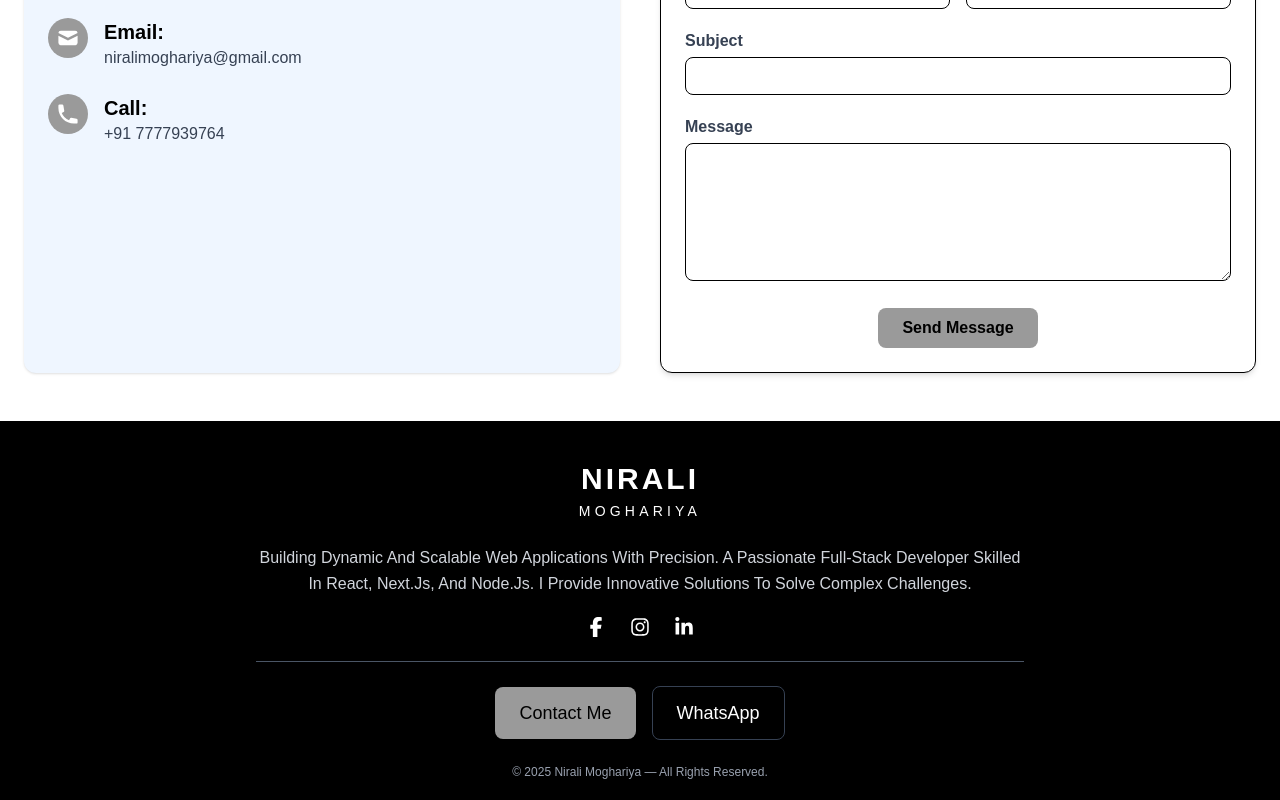
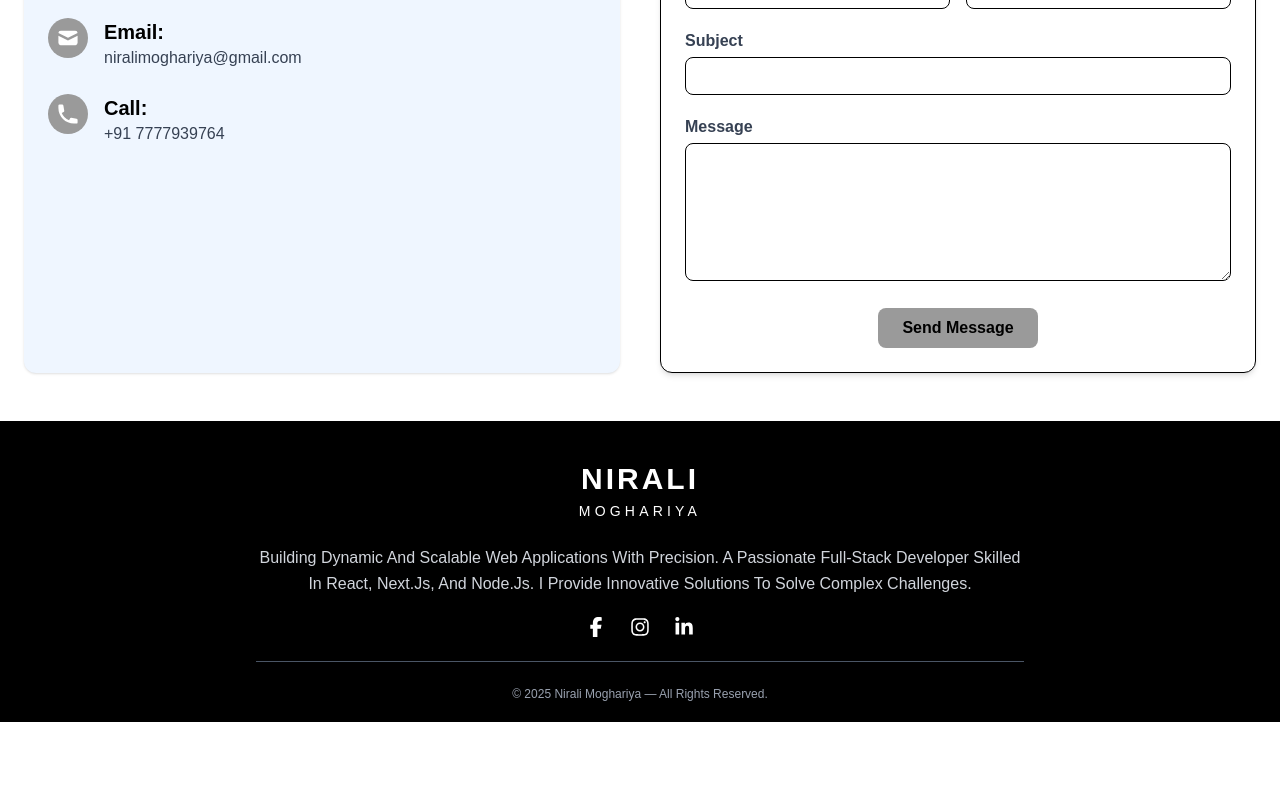
Before and after one commit to NiraliMoghariya/my-portfolio, a Next.js app: page / in a window 1280 px wide. Shown: the part 3512-4312 px from the top of the page. After the commit the page ends 4234 px from the top, so only its background shows below. Built offline with nearby package versions, Linux system fonts and the light colour scheme.

Commit message:
Remove contact buttons from footer

```diff
--- a/components/footer.tsx
+++ b/components/footer.tsx
@@ -45,16 +45,6 @@ export default function Footer() {
       {/* Divider */}
       <div className="w-full max-w-3xl mx-auto border-t border-gray-600 my-6"></div>
 
-      {/* Contact Button */}
-     <div className="flex justify-center items-center gap-4 mt-6">
-    <button className="py-3 px-6 whitespace-nowrap cursor-pointer bg-[#9A9A9A] text-black rounded-lg text-lg hover:bg-[#B5B5B5]">
-              Contact Me
-            </button>
-
-  <button className="py-3 px-6 cursor-pointer border border-gray-700 rounded-lg text-lg hover:bg-white hover:text-black transition">
-    WhatsApp
-  </button>
-</div>
 
       {/* Bottom Copyright */}
       <p className="text-gray-400 text-xs mt-6">
```
